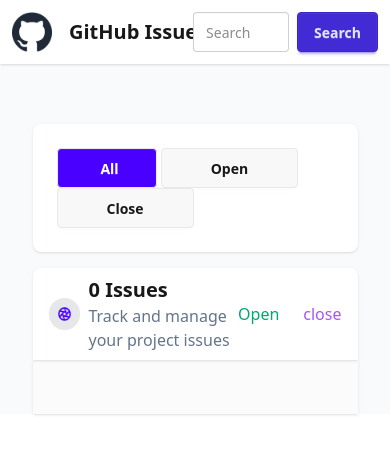
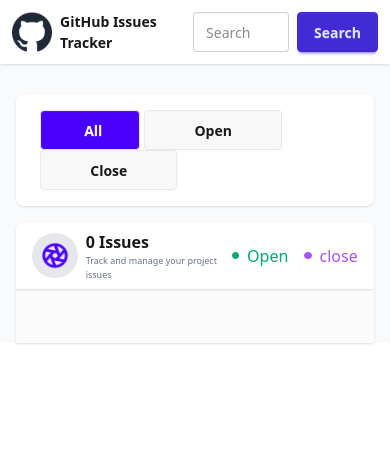
Before and after one commit to farhangalib-1/Assignment-5, a plain HTML site: page homepage.html in a window 390 px wide. Drawn offline with nearby package versions, Linux system fonts and the light colour scheme; no server answers.

Commit message:
responsive design is added

```diff
--- a/homepage.html
+++ b/homepage.html
@@ -66,9 +66,9 @@
     <section class="Navbar">
     <div class="navbar bg-base-100 shadow-sm px-3 md:px-10">
   <div class="flex-1">
-    <div class="left-content flex">
+    <div class="left-content flex items-center gap-2">
     <img class="w-10 h-10" src="images/github-logo.png" alt="">
-    <a class="btn btn-ghost text-xl">GitHub Issues Tracker</a>
+    <a class=" font-bold text-[14px]  md:text-xl">GitHub Issues Tracker</a>
     </div>
   </div>
   <div class="flex gap-2">
@@ -78,18 +78,18 @@
 </div>
     </section>
 
-    <section class="toggling-btn mt-[60px] mb-4 bg-white pl-6 py-6 w-10/12 mx-auto rounded-lg shadow">
+    <section class="toggling-btn mt-[30px] md:mt-[60px] mb-4 bg-white pl-6 py-4 md:py-6 w-11/12 md:w-10/12 mx-auto rounded-lg shadow">
         <button onclick="toggolebtn('allbtn')" id="allbtn" class="headingbtn btn px-[49px]  py-3 toggle">All</button>
         <button onclick="toggolebtn('openbtn')" id="openbtn" class="headingbtn btn px-[49px]  py-3">Open</button>
         <button onclick="toggolebtn('closebtn')" id="closebtn" class="headingbtn btn px-[49px] py-3 ">Close</button>
     </section>
-    <section class="allissues w-10/12 mx-auto">
-        <div class="navbar bg-base-100 shadow-sm rounded-t-lg flex justify-between px-4">
+    <section class="allissues w-11/12 md:w-10/12 mx-auto">
+        <div class="navbar bg-base-100 shadow-sm rounded-t-lg flex justify-between md:justify-between px-4">
             <div class="leftside flex gap-2 items-center">
             <div class="apImage bg-gray-200 p-2 rounded-full"><img src="images/Aperture.png" alt=""></div>
             <div class="text-content">
-            <h1 class="font-bold text-xl"><span id="totalissues">0</span> Issues</h1>
-            <p class="text-[#64748B]">Track and manage your project issues</p>
+            <h1 class="font-bold text-[16px] md:text-xl"><span id="totalissues">0</span> Issues</h1>
+            <p class="text-[#64748B] text-[9px] md:text-[16px]">Track and manage your project issues</p>
             </div>
             </div>
             <div class="rightside flex items-center gap-4">
@@ -109,7 +109,7 @@
         </div>
     </section>
 
-    <section id="allissuedisplay" class="allissues grid grid-cols-1 md:grid-cols-4 gap-3 w-10/12 mx-auto p-[27px] bg-[#FBFBFB] shadow">
+    <section id="allissuedisplay" class="allissues grid grid-cols-1 md:grid-cols-4 gap-3 w-11/12 md:w-10/12 mx-auto p-[27px] bg-[#FBFBFB] shadow">
 
     </section>
 
```
Also changed, not shown: script.js (+2 -21 lines).
